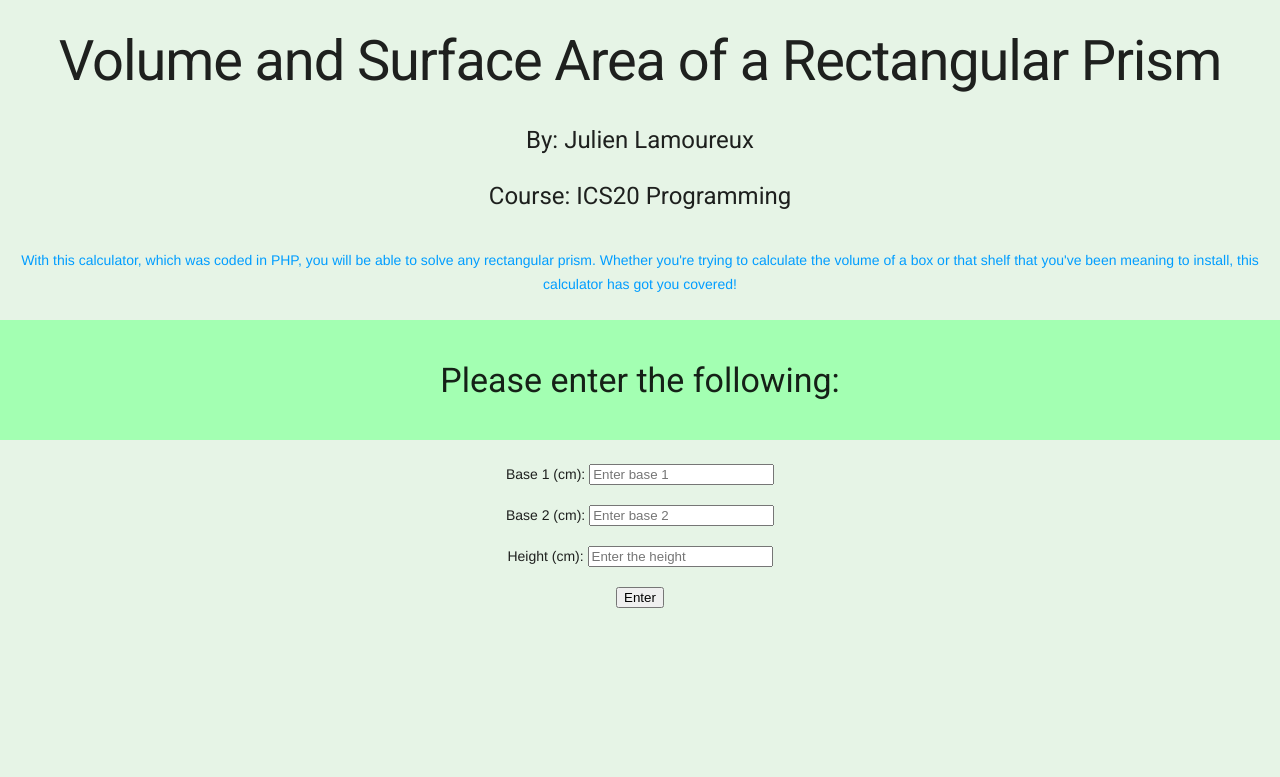
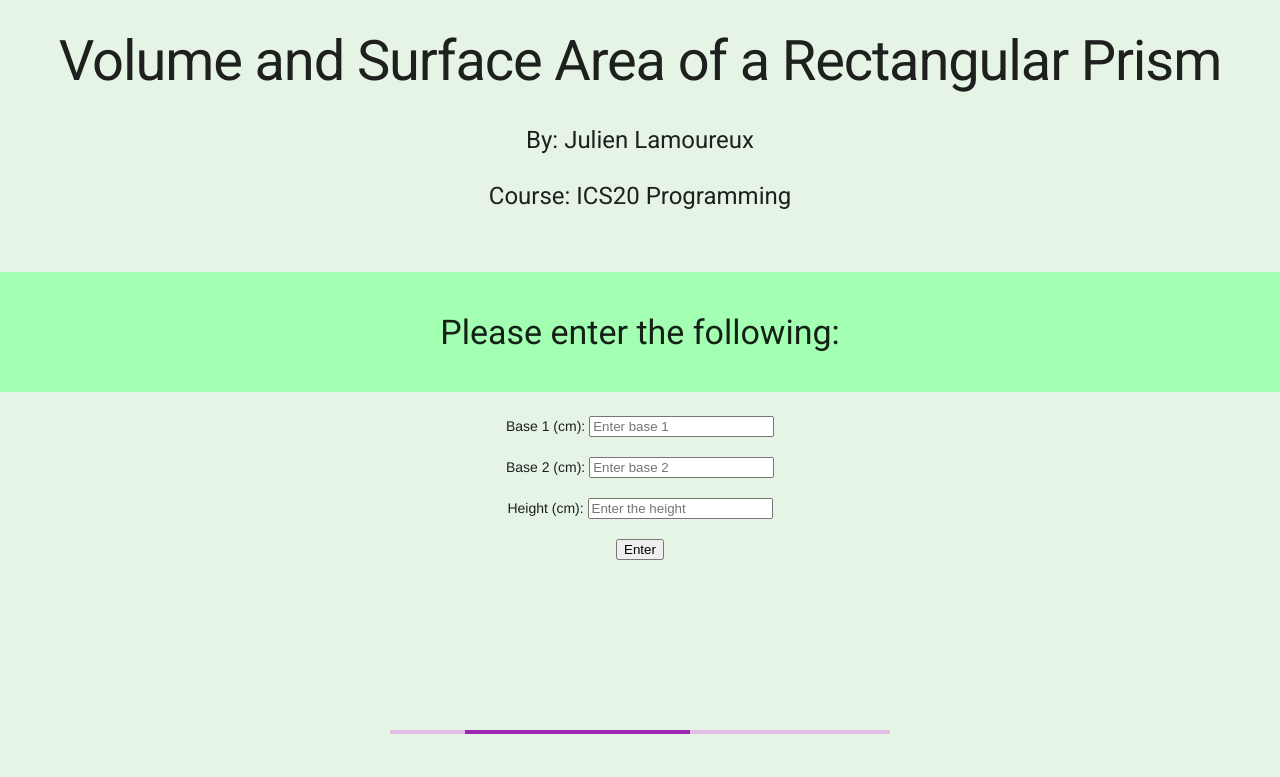
Before and after one commit to ICS20-Programming-JulienL/Unit3-02-PHP-VolumeTriangularPyramid, a PHP site: page / in a window 1280 px wide. Shown: the top 777 px of the page. Run offline with PHP 8.4, Linux system fonts and the light colour scheme; data that the repository does not hold is empty.

Commit message:
HTML correction

```diff
--- a/index.php
+++ b/index.php
@@ -34,7 +34,6 @@
       <?php echo "<h4>Course: ICS20 Programming</h4>" ?>
       <br>
       <!--User Input-->
-      <?php echo "<p>With this calculator, which was coded in PHP, you will be able to solve any rectangular prism. Whether you're trying to calculate the volume of a box or that shelf that you've been meaning to install, this calculator has got you covered! </p>" ?>
       <?php echo "<h3>Please enter the following:</h3>" ?>
       <form action="./results.php" method="post" target="result">
         <label for="prism-base-1">Base 1 (cm):</label>
```
